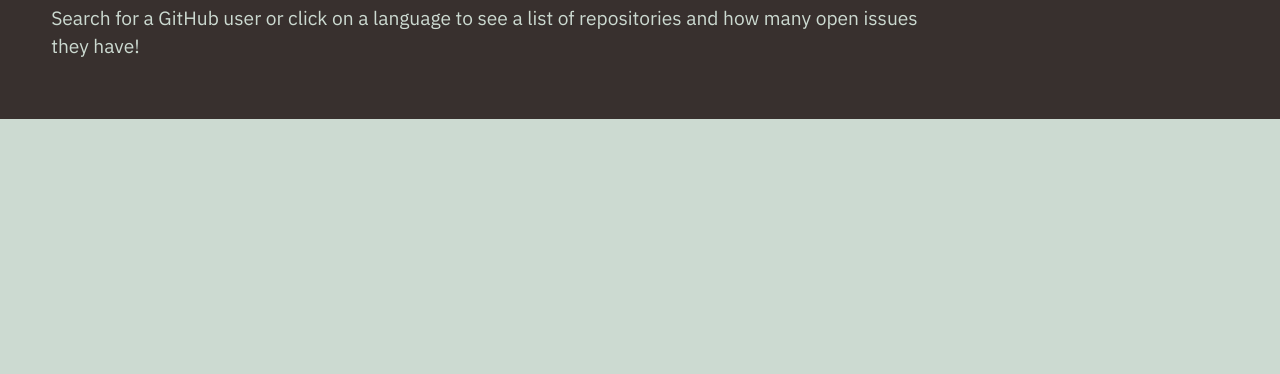
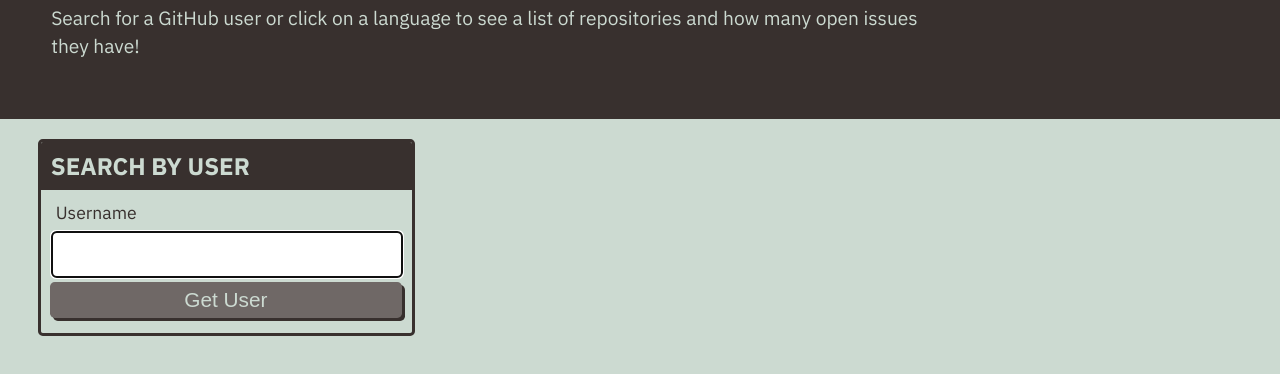
Before and after one commit to SpencerHulse/git-it-done, a plain HTML site: page index.html in a window 1280 px wide. Shown: the part 114-488 px from the top of the page. Drawn offline with Linux system fonts and the light colour scheme; no server answers.

Commit message:
added form for handling username search

```diff
--- a/index.html
+++ b/index.html
@@ -25,7 +25,26 @@
       </p>
     </header>
 
-    <main class="flex-row justify-space-between"></main>
+    <main class="flex-row justify-space-between">
+      <div class="col-12 col-md-4">
+        <div class="card">
+          <h2 class="card-header text-uppercase">Search By User</h2>
+          <form id="user-form" class="card-body">
+            <label for="username" class="form-label">Username</label>
+            <input
+              type="text"
+              name="username"
+              id="username"
+              autofocus="true"
+              class="form-input"
+            />
+            <button type="submit" class="btn">Get User</button>
+          </form>
+        </div>
+      </div>
+
+      <div class="col-12 col-md-8"></div>
+    </main>
     <script src="./assets/js/homepage.js"></script>
   </body>
 </html>
```
